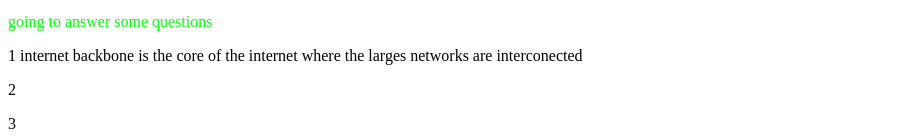
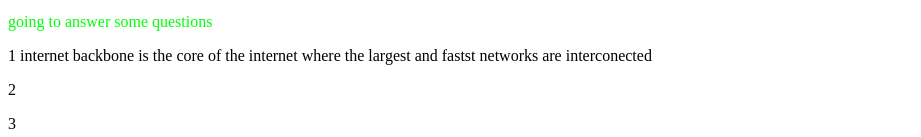
Before and after one commit to The-cake-man/The-cake-man.github.io, a plain HTML site: page index.html in a window 1280 px wide. Shown: the part 601-738 px from the top of the page, without its empty margins (0-921 px from the left). Drawn offline with Linux system fonts and the light colour scheme.

Commit message:
Update index.html

```diff
--- a/index.html
+++ b/index.html
@@ -7,7 +7,7 @@
         </iframe>
     <p>I'm hosted with Github pages.</p>
         <p><span style="color:#00ff08;">going to answer some questions</span></p>
-        <p>1 internet backbone is the core of the internet where the larges networks are interconected</p>
+        <p>1 internet backbone is the core of the internet where the largest and fastst networks are interconected</p>
         <p>2 </p>
         <p>3</p>
         <p>4</p>
```
